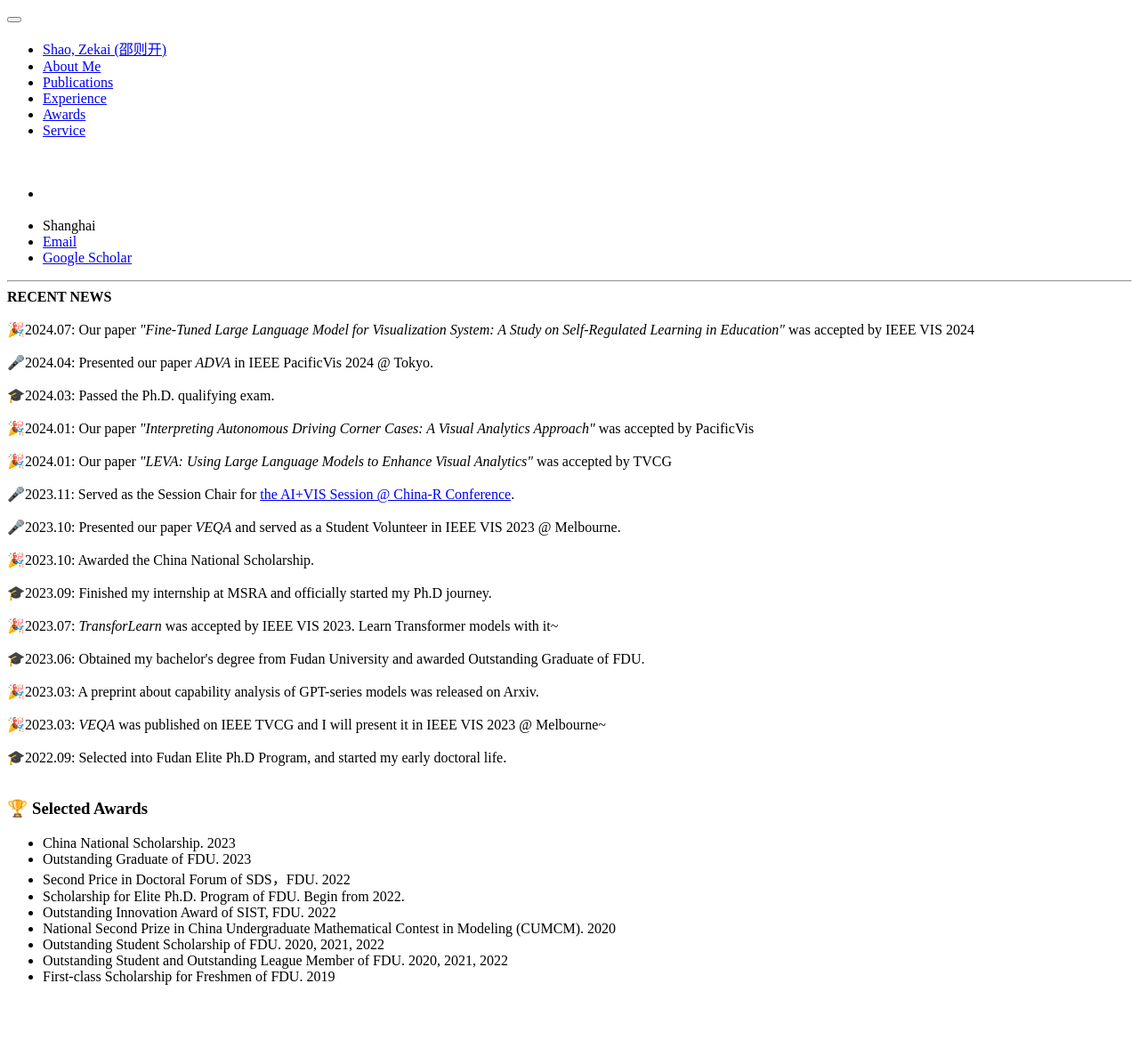
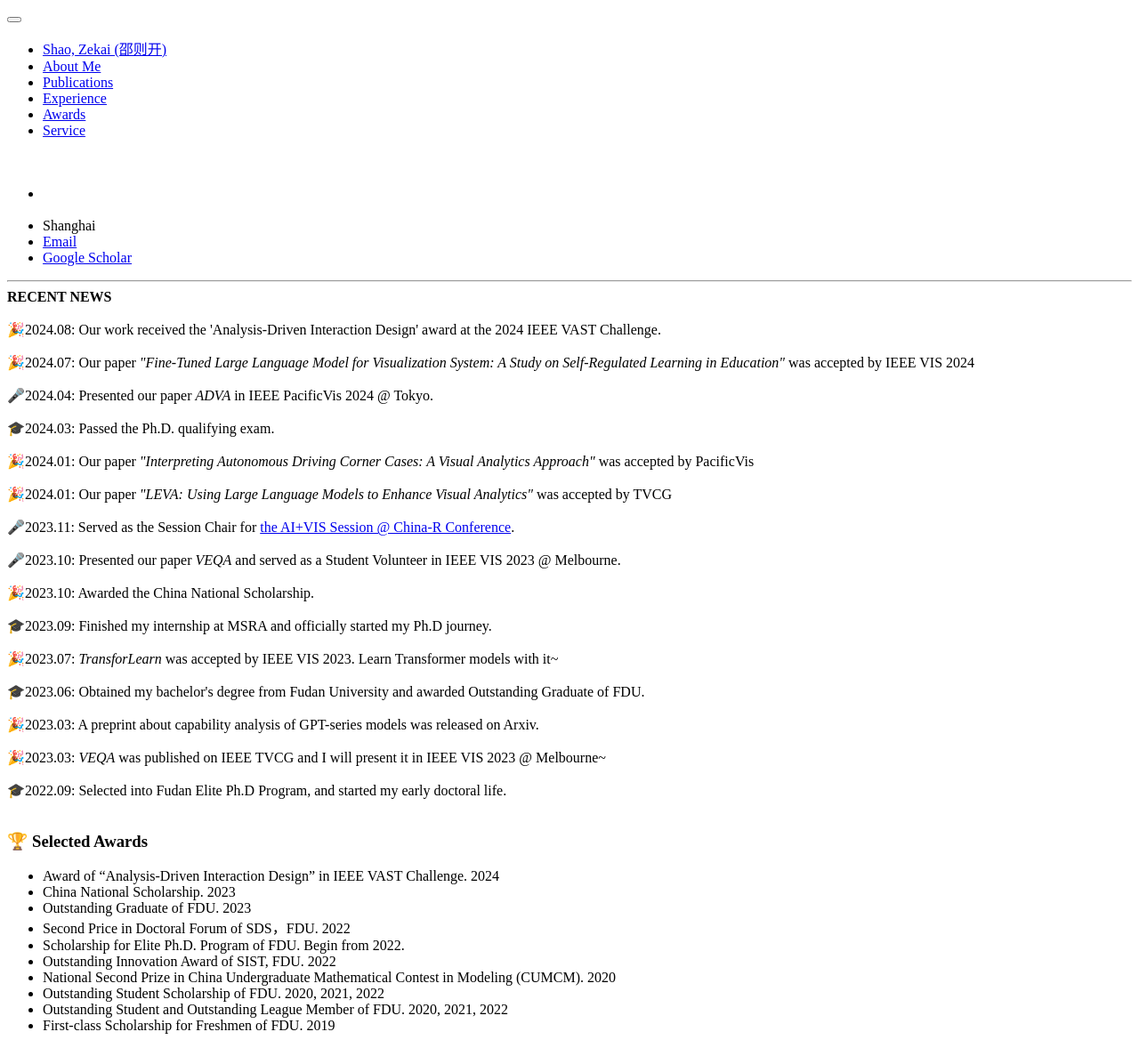
Before and after one commit to ZekaiShao25/ZekaiShao25.github.io, a Jekyll site: the page built from _pages/include/award.md, in a window 1280 px wide. Shown: the whole page at 89% size. Built offline with Jekyll 4.4.1, drawn with Linux system fonts in a browser that asks for light colours; our own code applies the rules of GitHub Pages for plain Markdown files; before the commit the page ends 1123 px from its top, so only the background shows below that.

Commit message:
feat: update on the award in vast challenge

```diff
--- a/_includes/sidebar.html
+++ b/_includes/sidebar.html
@@ -15,6 +15,8 @@
 <hr/>
 <b> RECENT NEWS</b> <br><br>
 <div class="news">
+🎉2024.08: Our work received the 'Analysis-Driven Interaction Design' award at the 2024 IEEE VAST Challenge.<br><br>
+
 🎉2024.07: Our paper <i>"Fine-Tuned Large Language Model for Visualization System: A Study on Self-Regulated Learning in Education"</i> was accepted by IEEE VIS 2024<br><br>
 
 🎤2024.04: Presented our paper <i>ADVA</i> in IEEE PacificVis 2024 @ Tokyo.<br><br>
--- a/_pages/include/award.md
+++ b/_pages/include/award.md
@@ -1,5 +1,6 @@
 
 # 🏆 Selected Awards
+-   Award of "Analysis-Driven Interaction Design" in IEEE VAST Challenge. 2024
 -	China National Scholarship. 2023
 -	Outstanding Graduate of FDU. 2023
 -	Second Price in Doctoral Forum of SDS，FDU. 2022
```
